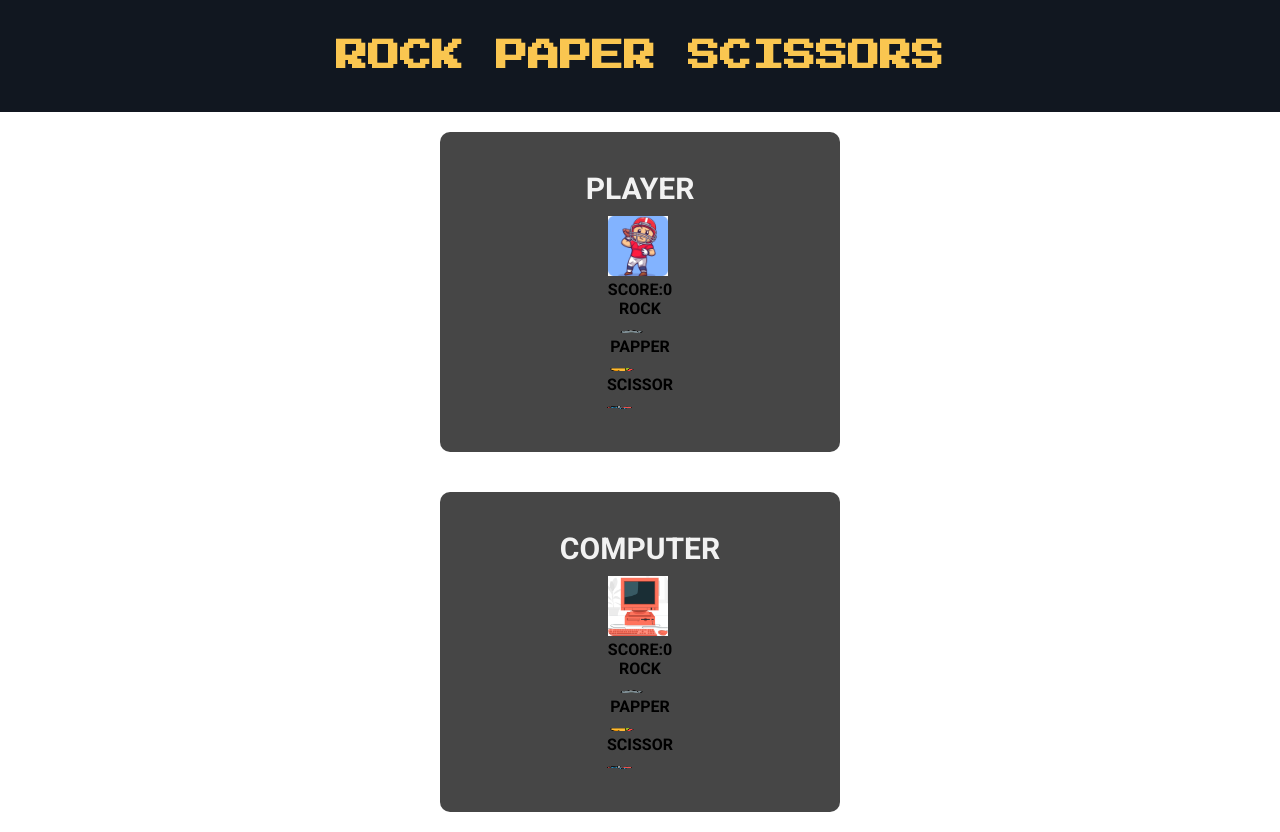
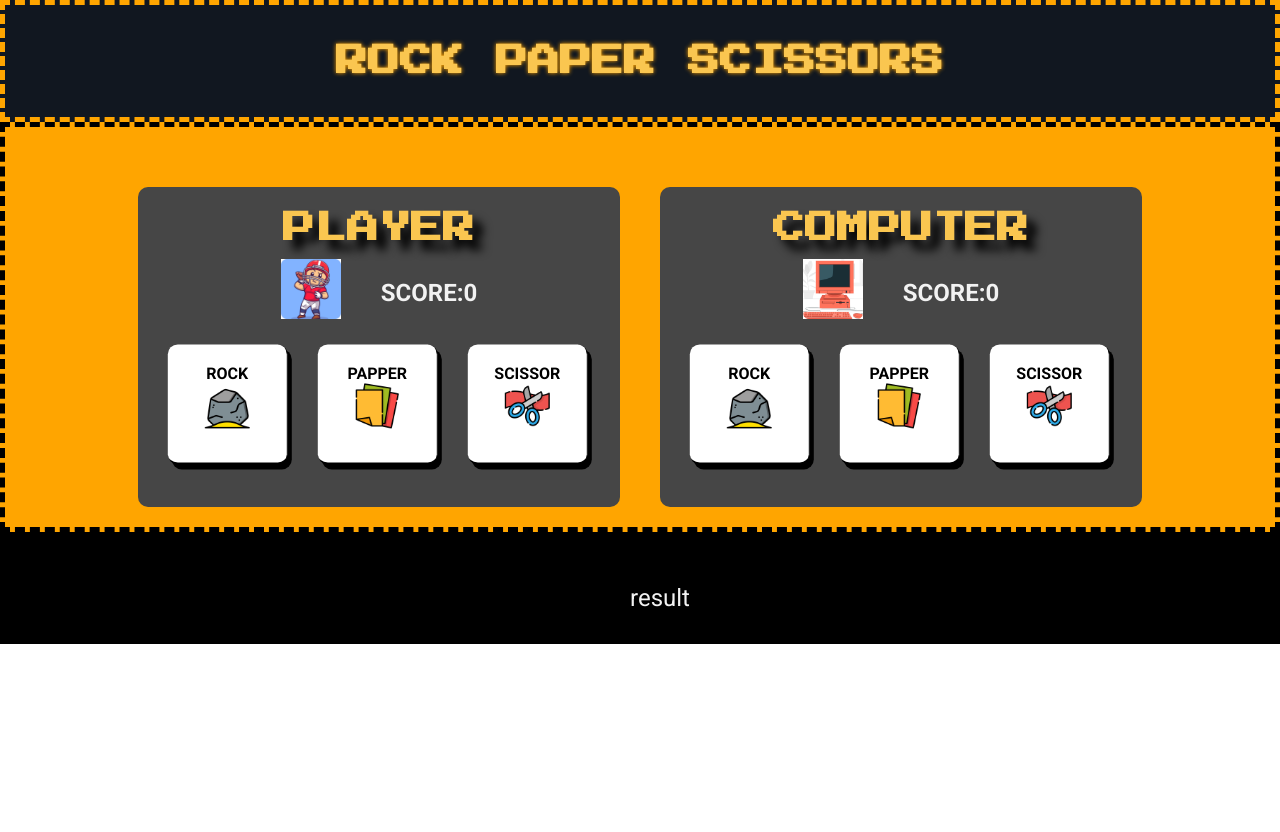
Before and after one commit to mohammedShanid8428/Rock-Paper-Scissor, a plain HTML site: page index.html in a window 1280 px wide. After the commit the page ends 800 px from the top, so only its background shows below. Drawn offline with Linux system fonts and the light colour scheme.

Commit message:
player&computer section hover and style completed

```diff
--- a/index.html
+++ b/index.html
@@ -1,16 +1,16 @@
 <!DOCTYPE html>
 <html lang="en">
+
 <head>
   <meta charset="UTF-8">
   <meta name="viewport" content="width=device-width, initial-scale=1.0">
   <title>Rock Papper Scissors Game</title>
   <link rel="stylesheet" href="./style.css">
   <script src="./script.js"></script>
-  <link
-      href="https://fonts.googleapis.com/css2?family=Press+Start+2P&family=Roboto:wght@400;700&display=swap"
-      rel="stylesheet"
-    />
+  <link href="https://fonts.googleapis.com/css2?family=Press+Start+2P&family=Roboto:wght@400;700&display=swap"
+    rel="stylesheet" />
 </head>
+
 <body>
   <!--header-section-->
   <header class="header">
@@ -34,28 +34,29 @@
             <p class="score" id="player-score">Score:0</p>
           </div>
         </div>
+        <div class="content-box">
           <div class="game-selections">
-          <div class="game-selection">
+            <div class="game-selection" id="rock">
               <p class="game-selectiontext">Rock</p>
               <img src="./images/rock.png" alt="" class="selection" id="rock">
             </div>
           </div>
           <div class="game-selections">
-          <div class="game-selection">
+            <div class="game-selection" id="papper">
               <p class="game-selectiontext">Papper</p>
               <img src="./images/paper.png" alt="" class="selection" id="papper">
             </div>
           </div>
           <div class="game-selections">
-          <div class="game-selection">
+            <div class="game-selection" id="scissor">
               <p class="game-selectiontext">Scissor</p>
               <img src="./images/scissor.png" alt="" class="selection" id="scissor">
             </div>
           </div>
         </div>
+      </div>
 
       <!--computer-section-->
-    <div class="game-container">
       <div class="player-section">
         <h1 class="player">COMPUTER</h1>
         <div class="player-information">
@@ -63,27 +64,37 @@
             <img src="./images/computer.jpg" alt="" class="logo">
           </div>
           <div class="player-score">
-            <p class="score" id="player-information">Score:0</p>
+            <p class="score" id="computer-score">Score:0</p>
           </div>
         </div>
+        <div class="content-box">
           <div class="game-selections">
-          <div class="game-selection">
+            <div class="game-selection" id="rock">
               <p class="game-selectiontext">Rock</p>
               <img src="./images/rock.png" alt="" class="selection" id="rock">
             </div>
           </div>
           <div class="game-selections">
-          <div class="game-selection">
+            <div class="game-selection" id="papper">
               <p class="game-selectiontext">Papper</p>
               <img src="./images/paper.png" alt="" class="selection" id="papper">
             </div>
           </div>
           <div class="game-selections">
-          <div class="game-selection">
+            <div class="game-selection" id="scissor">
               <p class="game-selectiontext">Scissor</p>
               <img src="./images/scissor.png" alt="" class="selection" id="scissor">
             </div>
           </div>
+        </div>
+      </div>
+    </div>
+
+  </section>
+  <section>
+    <div class="score-bored">
+      <div class="score">
+        <p id="result">result</p>
       </div>
     </div>
   </section>
@@ -91,4 +102,5 @@
 
 
 </body>
+
 </html>
--- a/script.js
+++ b/script.js
@@ -0,0 +1,58 @@
+function getComputerChoice() {
+  choice = Math.floor(Math.random() * 3 + 1);
+
+  if (choice == 1) {
+    return "rock"
+  }
+  else if (choice == 2) {
+    return "papper"
+  }
+  else (choice == 3){
+    return "scissor"
+
+  }
+}
+
+const rockBtn = document.getElementById("rock")
+const papperBtn = document.getElementById("papper")
+const scissorBtn = document.getElementById("scissor")
+const playerScore = document.getElementById("player-score")
+const computerScore = document.getElementById("computer-score")
+const resultTxt = document.getElementById("result")
+
+rockBtn.addEventListener("click", () => getHumanChoice("rock"))
+papperBtn.addEventListener("click", () => getHumanChoice("papper"))
+papperBtn.addEventListener("click", () => getHumanChoice("scissor"))
+
+function getHumanChoice(humanSelection) {
+  const computerSelection = getComputerChoice();
+  return playRound(humanSelection, computerSelection)
+}
+
+
+let humanScore = 0;
+let computerScore = 0;
+
+function playRound(humanChoice, computerChoice) {
+  if (humanChoice == computerChoice) {
+    resultTxt.textContent = "its a Draw"
+  }
+  else if (
+    (humanChoice == "rock" && computerChoice == "papper") ||
+    (humanChoice == "papper" && computerChoice == "scissor") ||
+    (humanChoice == "scissor" && computerChoice == "rock")) {
+    resultTxt.textContent = "You Lose this Round";
+    computerScore++;
+    playerScoreUpdate.textContent = humanScore;
+    playerScoreUpdate.textContent = computerScore;
+
+  }
+  else if (
+    (humanChoice == "rock" && computerChoice == "scissor") ||
+    (humanChoice == "papper" && computerChoice == "rock") ||
+    (humanChoice == "scissor" && computerChoice == "papper")
+
+  )
+
+
+}
--- a/style.css
+++ b/style.css
@@ -15,13 +15,14 @@ body {
   justify-content: center;
   padding: 40px 0;
   background: #111720;
-  color: orange;
+  border: 5px dashed orange;
 }
 
 .title {
   font-size: 32px;
   color: #fac650;
   font-family: "Press Start 2P", cursive;
+  text-shadow: 0px 0px 4px orange;
 }
 
 .game-container {
@@ -29,18 +30,20 @@ body {
   display: flex;
   justify-content: center;
   align-items: center;
-  flex-direction:column;
+  flex-direction:row;
   flex-wrap: wrap;
+  /* margin: 60px; */
+  padding-top: 40px;
 }
 
 .player-section {
-  width: 400px;
+  /* width: 400px; */
   background-color: rgb(70, 70, 70);
   border-radius: 10px;
   text-transform: uppercase;
   font-weight: bold;
   margin: 20px;
-  width: 400px;
+  /* width: 400px; */
   height: 320px;
 
 }
@@ -50,24 +53,87 @@ body {
   width: 60px;
 }
 .selection{
-  height: 3px;
-  width: 25px;
+  height: 45px;
+  width: 45px;
+
 }
+ .player-information{
+  display: flex;
+  justify-content: space-around;
+ }
+ .content-box {
+  display: flex;
+  justify-content: center;
+  margin-top: 10px;
 
+ }
+ .score{
+  color: #f2f2f2;
+  margin-top: 20px;
+  font-size: 1.5rem;
+  margin-left: 40px;
+ }
 .player-section{
   display: flex;
   justify-content: center;
   align-items: center;
   flex-direction: column;
+  padding: 16px;
 }
 
 .player{
   text-align: center;
-  color: #f2f2f2;
-  font-size: 30px;
-  margin-bottom: 10px;
+  color: #fac650;
+  font-size: 2rem;
+  margin-bottom: 15px;
+  text-shadow: 10px 10px 10px black;
+  font-family: "Press Start 2P", cursive;
+}
+.game-container{
+  display: flex;
+  justify-content: center;
 }
 .game-selections{
   display: flex;
   justify-content: center;
+
+
 }
+.game-selection{
+  display: flex;
+  flex-direction: column;
+  align-items: center;
+
+  background-color: white;
+  border-radius: 10px;
+  width: 120px;
+  height: 120px;
+  margin: 15px;
+  box-shadow: 4px 5px 0px black;
+  border-bottom: 2px solid;
+  border-right: 1px solid;
+  transform: translate(-1%,-3%);
+}
+.game-selection:hover{
+  background-color: lightgrey;
+  box-shadow: 3px 3px 1px;
+  transform: translate(1%,-1%);
+  transition: all 0.1s ease-in;
+}
+
+.game-selectiontext{
+  margin-top: 20px;
+}
+
+#game-section{
+  background: orange;
+  border: 5px dashed black;
+}
+.score-bored{
+  background: black;
+  height: 14vh;
+  color: #f2f2f2;
+  display: flex;
+  align-items: center;
+  justify-content: center;
+}
```
Lines whose indentation alone changed are shown as unchanged.
